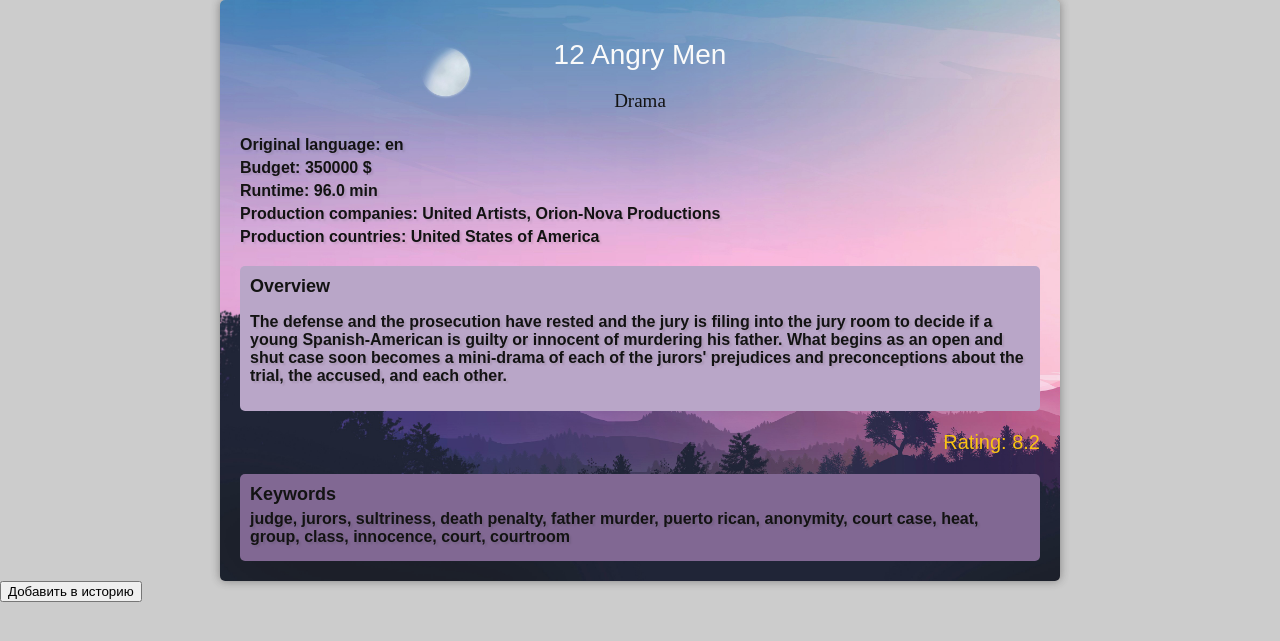
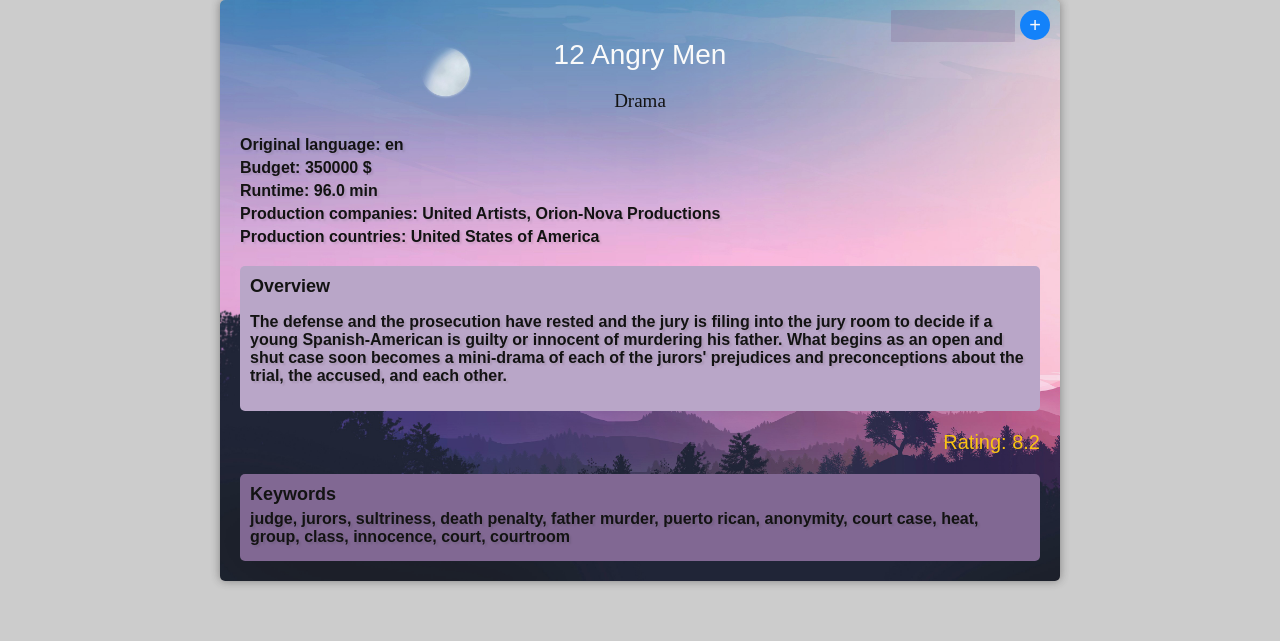
Before and after one commit to F1linnn/courseWork, a Django app: page /movie/287/ in a window 1280 px wide. Shown: the top 641 px of the page. Run offline with Django 4.2, Linux system fonts and the light colour scheme; a user stored in the database is signed in; data comes from the database, SQL or seed files in the repository; both versions use the stored data as it was after the commit.

Commit message:
думаю повезёт

```diff
--- a/movie_recommendation/movies/models.py
+++ b/movie_recommendation/movies/models.py
@@ -13,13 +13,13 @@ class Movie(models.Model):
     genres = models.CharField(max_length=200)
     runtime= models.FloatField()
     budget = models.IntegerField()
-    # release_year = models.IntegerField()
     rating = models.FloatField()
     # histories = models.ForeignKey(User, blank=True, on_delete=models.DO_NOTHING, null=True)
 
 class WatchedMovie(models.Model):
     user = models.ForeignKey(User, on_delete=models.CASCADE)
     movie = models.ForeignKey(Movie, on_delete=models.CASCADE)
+    rating = models.IntegerField(default=3)
 
     def __str__(self):
         return f"{self.user.username} - {self.movie.title}"
--- a/movie_recommendation/movies/static/css/movie_detail.css
+++ b/movie_recommendation/movies/static/css/movie_detail.css
@@ -8,6 +8,7 @@ body {
 
 .movie-container {
     width: 80%;
+    position: relative;
     max-width: 800px;
     margin: 0 auto;
     padding: 20px;
@@ -106,3 +107,64 @@ body {
     margin-right: 5px; /* Добавляем отступ между символом "#" и ключевым словом */
     color: #e50914; /* Устанавливаем цвет символа "#" */
 }
+
+/*.btn_add{
+    display: flex;
+    background-color: #795e8d;
+    position: absolute;
+    top: 10px;
+    color: #fff;
+    border: none;
+    border-radius: 50%;
+    width: 30px;
+    height: 30px;
+    font-size: 20px;
+}*/
+
+.btn_add {
+    position: absolute;
+    top: 10px; /* Отступ сверху от верхней грани body */
+    right: 10px; /* Отступ справа от правой грани body */
+    background-color: #007bff; /* Цвет фона */
+    color: #fff; /* Цвет текста */
+    border: none;
+    border-radius: 50%; /* Делаем кнопку круглой */
+    width: 30px; /* Ширина */
+    height: 30px; /* Высота */
+    font-size: 20px; /* Размер шрифта */
+
+    &::before {
+        content: "Add a movie to viewed"; /* Текст подсказки */
+        position: absolute;
+        top: 30px; /* Расстояние от верхней грани кнопки до подсказки */
+        left: 50%; /* По центру кнопки */
+        transform: translateX(-50%); /* Центрируем подсказку относительно кнопки */
+        background-color: #795e8d36;
+        color: #fff;
+        padding: 5px;
+        width: 200px;
+        border-radius: 5px;
+        opacity: 0; /* Подсказка изначально невидима */
+        visibility: hidden;
+        transition: opacity 0.3s ease, visibility 0.3s ease; /* Плавное появление подсказки */
+    }
+
+    /* Отображение подсказки при наведении */
+    &:hover::before {
+        opacity: 1;
+        visibility: visible;
+    }
+}
+
+.input_rate{
+    background-color: #795e8d4e;
+    position: absolute;
+    top: 10px;
+right: 45px;
+    border: none;
+    width: 120px;
+    height: 30px;
+    border-radius: 2%;
+    font-size: 20px;
+
+}
--- a/movie_recommendation/movies/templates/movies/auth_page.html
+++ b/movie_recommendation/movies/templates/movies/auth_page.html
@@ -1,3 +1,4 @@
+{% if not user.is_authenticated %}
 <!DOCTYPE html>
 <html lang="en">
 <head>
@@ -22,3 +23,6 @@
 
 </body>
 </html>
+{% else %}
+    <script>window.location.href = "/user_profile";</script>
+{% endif %}
--- a/movie_recommendation/movies/templates/movies/movie_detail.html
+++ b/movie_recommendation/movies/templates/movies/movie_detail.html
@@ -8,6 +8,15 @@
 </head>
 <body>
     <div class="movie-container">
+        {% if user.is_authenticated %}
+        <form method="post" action="{% url 'add_to_history' movie.id %}">
+            {% csrf_token %}
+            <input type="number" data-tooltip="Enter rate from 1 to 10" class='input_rate' name="rating" min="1" max="10" required>
+            <button type="submit" class = "btn_add">+</button>
+        </form>
+    {% else %}
+        <p>Чтобы добавить фильм в историю просмотра, войдите в систему.</p>
+    {% endif %}
         <div class="movie-header">
             <h1 class="movie-title"> {{ movie.title }}</h1>
             <p class="movie-genres"> {{ movie.genres }} </p>
@@ -35,13 +44,6 @@
     </div>
 
 
-{% if user.is_authenticated %}
-        <form method="post" action="{% url 'add_to_history' movie.id %}">
-            {% csrf_token %}
-            <button type="submit">Добавить в историю</button>
-        </form>
-    {% else %}
-        <p>Чтобы добавить фильм в историю просмотра, войдите в систему.</p>
-    {% endif %}
+
 </body>
 </html>
--- a/movie_recommendation/movies/templates/movies/user_profile.html
+++ b/movie_recommendation/movies/templates/movies/user_profile.html
@@ -15,6 +15,10 @@
  <a href="{% url 'movie_list' %}">Вернуться на главную</a>
 
 <a href="{% url 'user_profile' %}" class="btn btn-primary">Просмотр истории</a>
+    <form method="post" action="{% url 'run_server_script' %}">
+    {% csrf_token %}
+    <button type="submit">Запустить скрипт на сервере</button>
+</form>
 
 <h2>История просмотров</h2>
 <ul>
--- a/movie_recommendation/movies/urls.py
+++ b/movie_recommendation/movies/urls.py
@@ -12,5 +12,6 @@ urlpatterns = [
     path('movie/<int:movie_id>/', views.movie_detail, name='movie_detail'),
     path('movie/<int:movie_id>/add_to_history/', views.add_to_history, name='add_to_history'),
     path('search/', views.search_movies, name='search_movies'),
+    path('run_server_script/', views.run_server_script, name='run_server_script'),
 
 ]
--- a/movie_recommendation/movies/views.py
+++ b/movie_recommendation/movies/views.py
@@ -6,7 +6,8 @@ from django.contrib.auth import login, authenticate
 from django.views.generic.edit import CreateView
 from django.contrib.auth.views import LoginView, LogoutView
 from django.urls import reverse_lazy
-import csv
+from .alg_recommendation import recom
+# import csv
 
 def movie_list(request):
 
@@ -16,9 +17,11 @@ def movie_list(request):
 
 # @redirect_authenticated_user(redirect_url="/movies")
 class RegisterUser(CreateView):
+
     form_class = RegistrationForm
     template_name = 'movies/registration_page.html'
     success_url = reverse_lazy('user_profile')
+
 
     def get_context_data(self, **kwargs):
         context = super().get_context_data(**kwargs)
@@ -67,13 +70,28 @@ def movie_detail(request, movie_id):
 def add_to_history(request, movie_id):
     movie = get_object_or_404(Movie, id=movie_id)
 
-    # Проверяем, что пользователь ещё не добавил фильм в историю просмотра
-    if not WatchedMovie.objects.filter(user=request.user, movie=movie).exists():
-        WatchedMovie.objects.create(user=request.user, movie=movie)
+    if request.method == 'POST':
+        rating = request.POST.get('rating')  # Получаем рейтинг из запроса
 
+        if rating and rating.isdigit():
+            rating = int(rating)
+            if 1 <= rating <= 10:
+                if not WatchedMovie.objects.filter(user=request.user, movie=movie).exists():
+                    WatchedMovie.objects.create(user=request.user, movie=movie, rating=int(rating))
+                else:
+                    history = WatchedMovie.objects.get(user=request.user, movie=movie)
+                    history.rating = rating
+                    history.save()
     return render(request, 'movies/movie_detail.html', {'movie': movie})
 
 def search_movies(request):
     query = request.GET.get('q', '')  # Получаем значение параметра 'q' из GET-запроса
     movies = Movie.objects.filter(title__icontains=query)  # Ищем фильмы с соответствующим заголовком
     return render(request, 'movies/movie_list.html', {'movies': movies})
+
+
+def run_server_script(request):
+    recom()
+    user = request.user
+    watched_movies = WatchedMovie.objects.filter(user=user)
+    return render(request, 'movies/user_profile.html', {'user': user, 'watched_movies': watched_movies})
```
Also changed, not shown: movie_recommendation/movies/alg_recommendation.py (added, +51 -0 lines), movie_recommendation/movies/static/css/movie_list.css (+11 -3 lines), movie_recommendation/movies/templates/movies/registration_page.html (+7 -5 lines), movie_recommendation/db.sqlite3, movie_recommendation/movies/migrations/0002_watchedmovie_rating.py (added), movie_recommendation/movies/static/img/myAccount.jpg (added).
